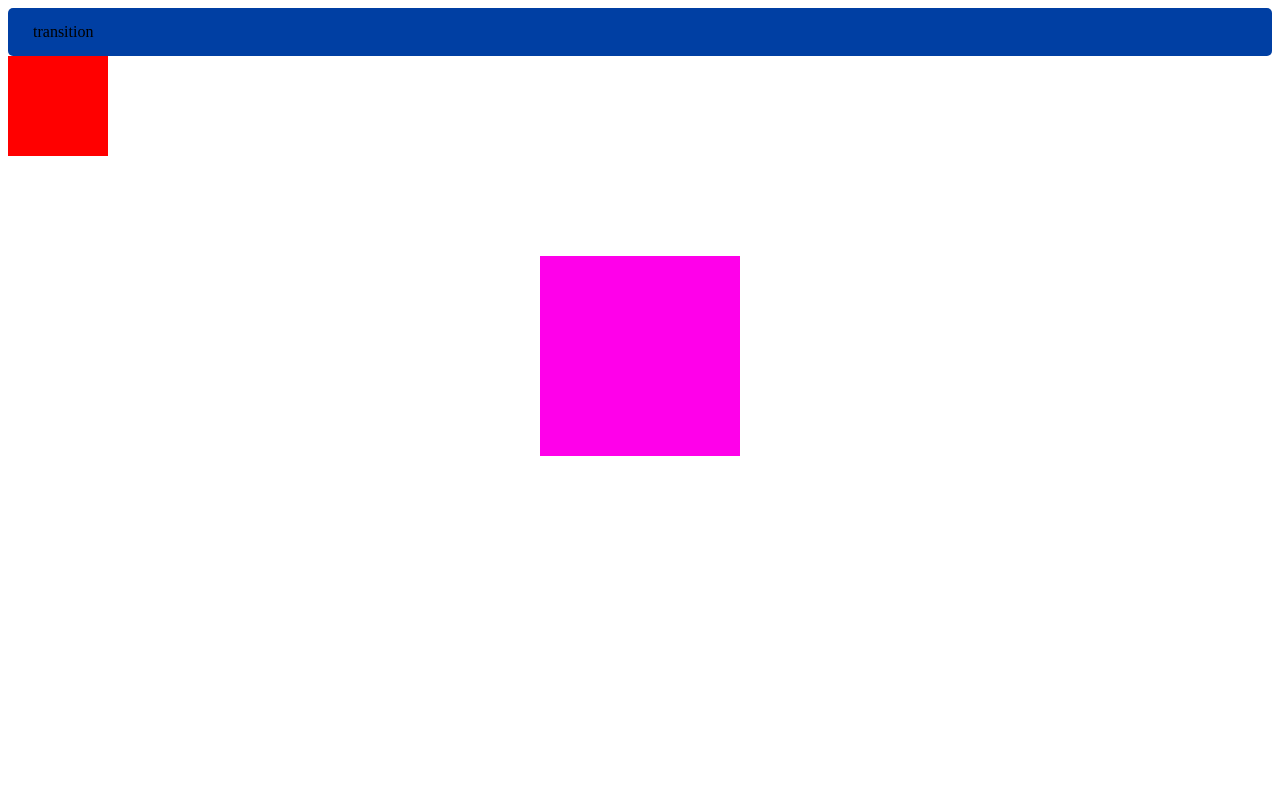
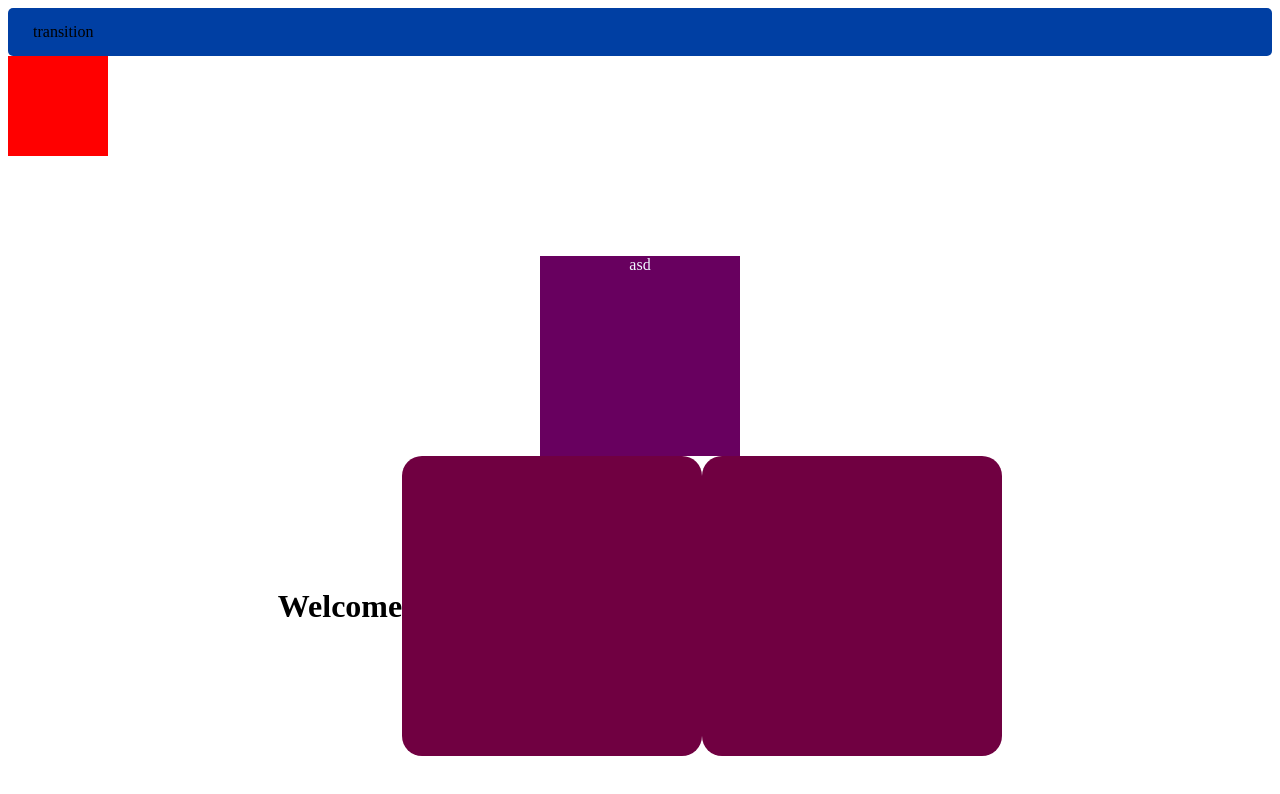
Before and after one commit to FURA0NE/repozit1, a plain HTML site: page animation.html in a window 1280 px wide. Drawn offline with Linux system fonts and the light colour scheme.

Commit message:
animation

```diff
--- a/animation.css
+++ b/animation.css
@@ -20,8 +20,53 @@
    }
    .q{
     margin: 100px auto 0 auto;
-    background-color: #ff00ea;
+    background-color: #68005f;
     height: 200px;
     width: 200px;
-    transform: rotate(0 0);
+   transition: all 1s linear;
+   text-align: center;
+   margin-top: 100px;
+   color: aliceblue;
    }
+   .q:hover{
+    transform: rotate(45deg)
+    scale(1.2)
+    translate(100px,100px)
+    skewX(0deg);
+    background-color: #700041;
+}
+.warp{
+    display: flex;
+    justify-content: center;
+    align-items: center;
+    position: relative;
+    perspective: 1000px;
+
+}
+.h1{    justify-content: center;
+    align-items: center;
+    position: absolute;
+    z-index: -1;
+}
+.doorleft{
+    transform-origin: left;
+    width: 300px;
+    height: 300px;
+    background-color: #700041;
+    transition: all 2s;
+    border-radius: 20px;
+}
+.warp:hover .doorleft{
+    transform: rotateY(50deg);
+}
+.doorrigt{
+    transform-origin: right;
+    width: 300px;
+    height: 300px;
+    background-color: #700041;
+    transition: all 2s;
+    border-radius: 20px;
+
+}
+.warp:hover .doorrigt{
+    transform: rotateY(-50deg);
--- a/animation.html
+++ b/animation.html
@@ -9,6 +9,11 @@
 <body>
     <div class="a">transition</div>
     <div class="el"></div>
-    <div class="q"></div>
+    <div class="q">asd</div>
+   <div class="warp">
+    <h1>Welcome</h1>
+    <div class="doorleft"></div>
+    <div class="doorrigt"></div>
+   </div>
 </body>
 </html>
```
